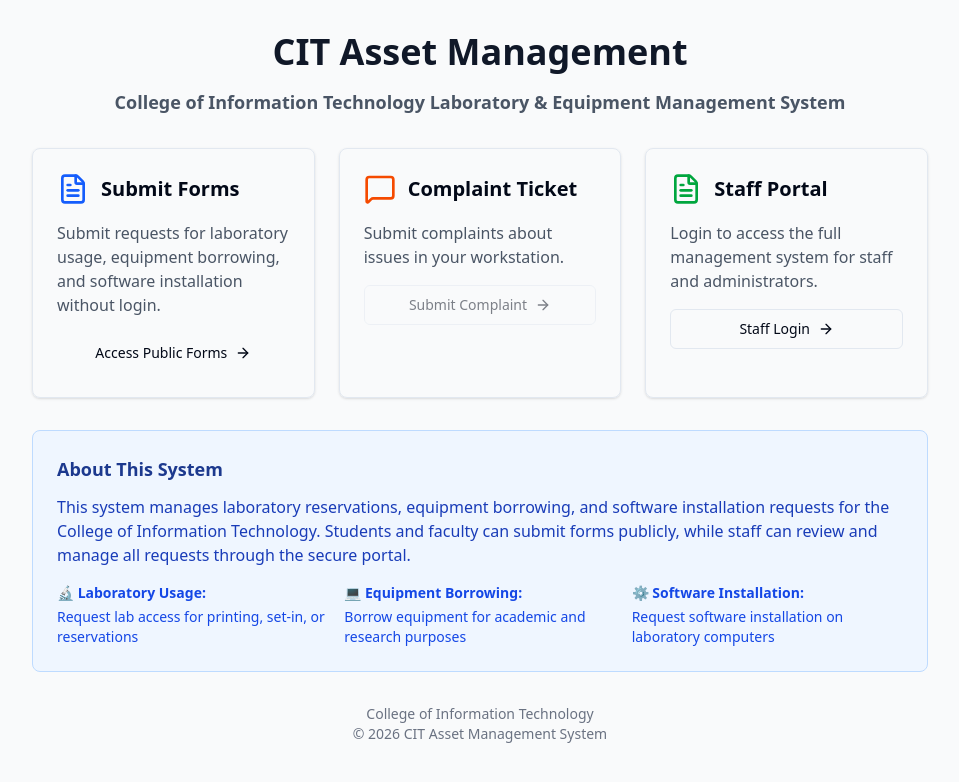
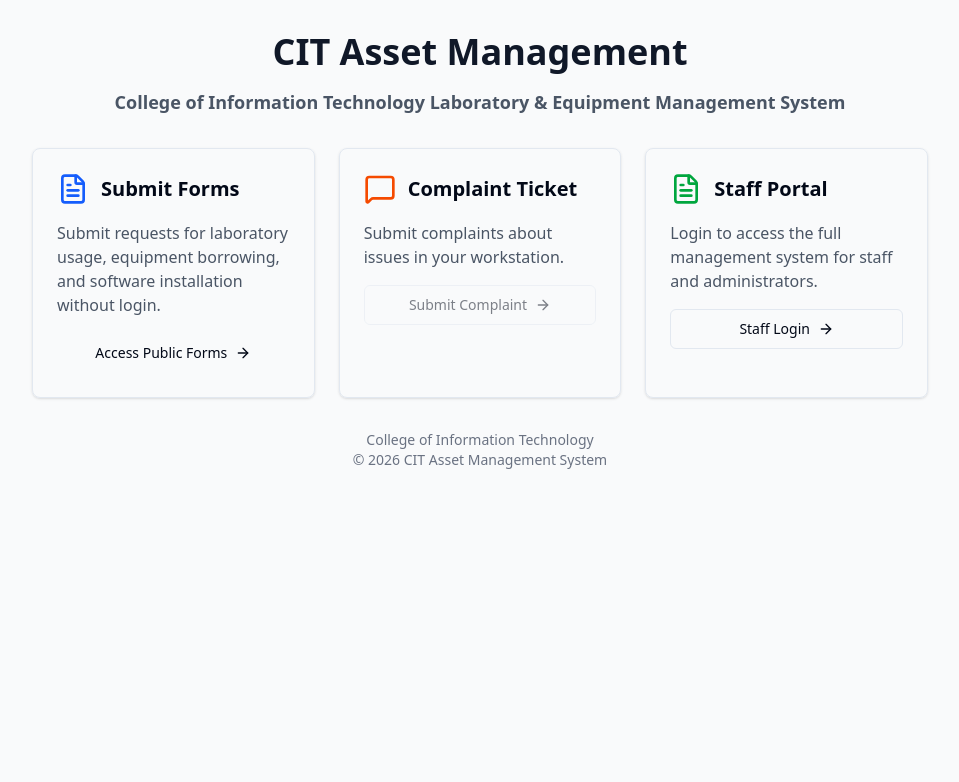
Before and after one commit to ReZeroKairu/cit-asset-management, a React (Vite) app in the folder frontend/: page / in a window 1280 px wide. Shown: the top 782 px of the page, without its empty margins (160-1119 px from the left). Built offline with nearby package versions, Linux system fonts and the light colour scheme.

Commit message:
Fixed log in bugs and redirects and remove about this system in landing page

```diff
--- a/frontend/src/App.tsx
+++ b/frontend/src/App.tsx
@@ -228,11 +228,22 @@ function App() {
       console.log('Detected one-time form path');
       return "one-time-form";
     }
-    // For root path, show landing page (not redirect to forms)
+
+    // Check if user is logged in (from localStorage should be available by now)
+    const storedUser = localStorage.getItem("user");
+    const isLoggedIn = storedUser && storedUser !== 'null';
+
+    // For root path, decide based on auth status
     if (path === '/') {
-      return "public-landing"; // Show landing page, let users choose
+      if (isLoggedIn) {
+        return "home"; // Logged in users go to dashboard
+      } else {
+        return "public-landing"; // Public users see landing page
+      }
     }
-    return "home";
+
+    // For other paths, default to home for logged in users
+    return isLoggedIn ? "home" : "public-landing";
   });
 
   // If the user is already logged in and refreshes at '/', don't keep them on the public landing page.
--- a/frontend/src/api/axios.ts
+++ b/frontend/src/api/axios.ts
@@ -11,7 +11,6 @@ const api = axios.create({
 // Add request interceptor to include auth token
 api.interceptors.request.use(
   (config) => {
-    const API_BASE_URL = 'http://192.168.110.72:3001';
     const token = localStorage.getItem("token");
     if (token) {
       config.headers.Authorization = `Bearer ${token}`;
@@ -31,11 +30,11 @@ api.interceptors.response.use(
       // Token expired or invalid, logout user
       localStorage.removeItem("token");
       localStorage.removeItem("user");
-      // Only redirect to login if not on public pages
-      const publicPages = ['/public-forms', '/public-landing', '/one-time'];
+
+      // Only redirect to login if not already on login page
       const currentPath = window.location.pathname;
-      if (!publicPages.includes(currentPath)) {
-        window.location.href = "/";
+      if (currentPath !== '/login') {
+        window.location.href = "/login";
       }
     }
     return Promise.reject(error);
--- a/frontend/src/pages/LoginPage.tsx
+++ b/frontend/src/pages/LoginPage.tsx
@@ -9,7 +9,7 @@ import { Alert, AlertDescription } from "../components/ui/alert";
 import { Mail, Lock, Eye, EyeOff } from "lucide-react";
 
 const LoginPage = () => {
-  const { login } = useAuth();
+  const { login, user } = useAuth(); // Add user to check if already logged in
   const [email, setEmail] = useState("");
   const [password, setPassword] = useState("");
   const [error, setError] = useState("");
@@ -63,6 +63,14 @@ const LoginPage = () => {
     }
   }, [error, isLoading, email, password]);
 
+  // Redirect if already logged in
+  useEffect(() => {
+    if (user) {
+      console.log("User already logged in, redirecting to dashboard...");
+      window.location.href = '/';
+    }
+  }, [user]);
+
   // Debug: Component mounting
   useEffect(() => {
     console.log("🚀 LoginPage mounted at:", new Date().toISOString());
@@ -108,6 +116,10 @@ const LoginPage = () => {
     try {
       const res = await api.post("/login", { email: currentEmail, password: currentPassword });
       login(res.data.token, res.data.user);
+
+      // Redirect to dashboard after successful login
+      console.log("Login successful, redirecting to dashboard...");
+      window.location.href = '/';
     } catch (err: any) {
       console.log("Login failed, keeping email:", currentEmail);
       setError("Invalid email or password");
--- a/frontend/src/pages/PublicLandingPage.tsx
+++ b/frontend/src/pages/PublicLandingPage.tsx
@@ -77,32 +77,9 @@ const PublicLandingPage = () => {
           </Card>
         </div>
 
-        <div className="bg-blue-50 border border-blue-200 rounded-lg p-6">
-          <h3 className="text-lg font-semibold text-blue-900 mb-3">About This System</h3>
-          <p className="text-blue-800 mb-4">
-            This system manages laboratory reservations, equipment borrowing, and software installation requests
-            for the College of Information Technology. Students and faculty can submit forms publicly,
-            while staff can review and manage all requests through the secure portal.
-          </p>
-          <div className="grid grid-cols-1 sm:grid-cols-3 gap-4 text-sm text-blue-700">
-            <div>
-              <strong>🔬 Laboratory Usage:</strong>
-              <p className="mt-1">Request lab access for printing, set-in, or reservations</p>
-            </div>
-            <div>
-              <strong>💻 Equipment Borrowing:</strong>
-              <p className="mt-1">Borrow equipment for academic and research purposes</p>
-            </div>
-            <div>
-              <strong>⚙️ Software Installation:</strong>
-              <p className="mt-1">Request software installation on laboratory computers</p>
-            </div>
-          </div>
-        </div>
-
         <div className="mt-8 text-center text-gray-500 text-sm">
           <p>College of Information Technology</p>
-          <p>© 2026 CIT Asset Management System</p>
+          <p>&copy; 2026 CIT Asset Management System</p>
         </div>
       </div>
     </div>
```
